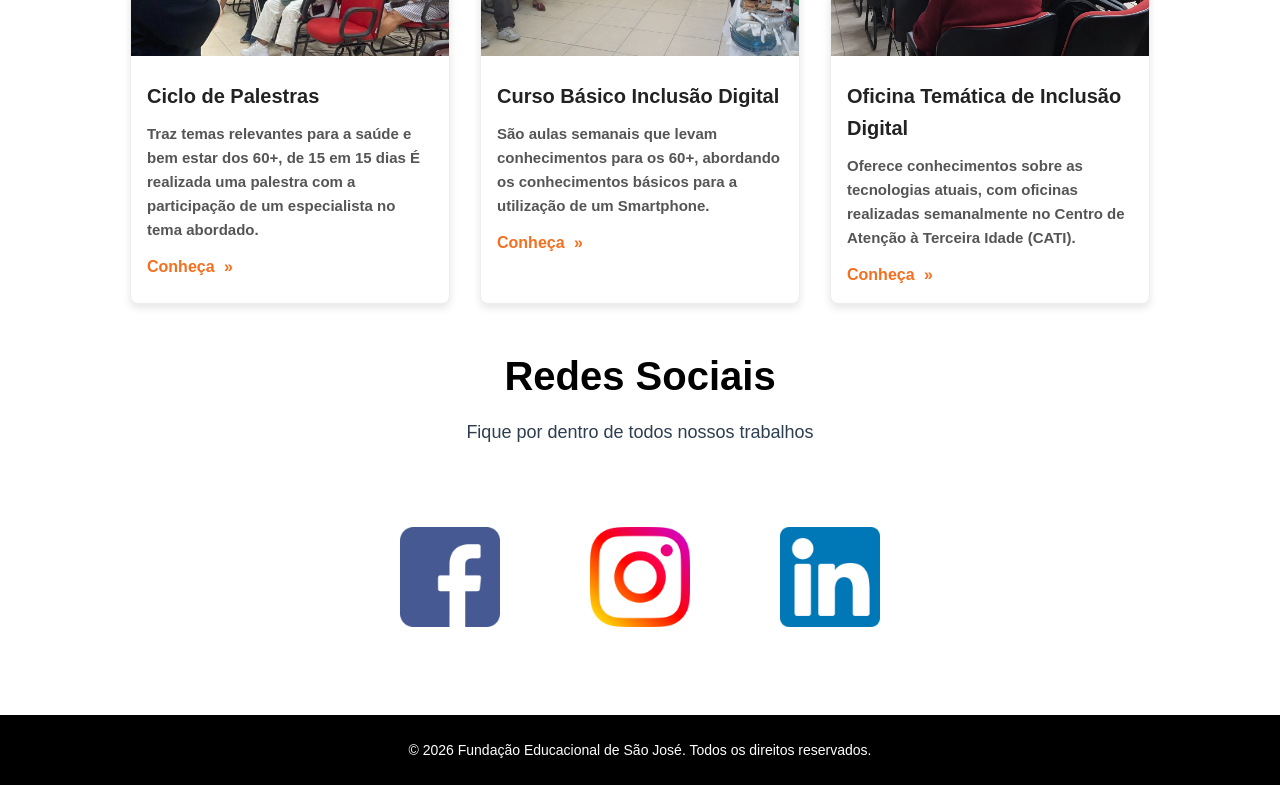
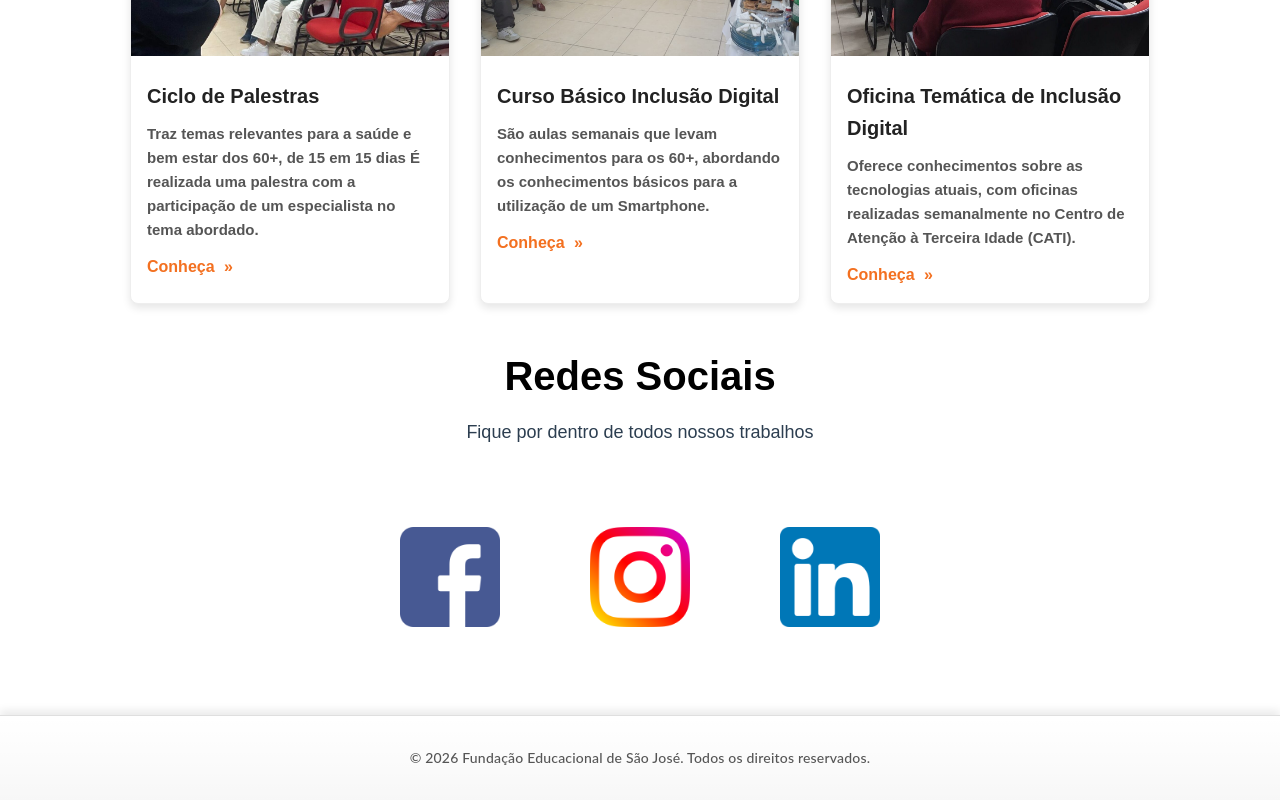
Before and after one commit to FUNDESJ/site-fundesj, a React (Vite) app: page / in a window 1280 px wide. Shown: the part 1332-2132 px from the top of the page. Built offline with nearby package versions, Linux system fonts and the light colour scheme.

Commit message:
mudanças no css do footer e troca de foto projeto egressos univali

```diff
--- a/src/components/footer/footer.css
+++ b/src/components/footer/footer.css
@@ -1,26 +1,35 @@
 .footer {
   position: relative;
-  background-color: #000;
-  color: #fff;
-  text-align: center;
-  padding: 24px 16px;
   overflow: hidden;
+  background-color: #ffffff;
+  border-top: 1px solid rgba(119, 119, 119, 0.23);
+  box-shadow: 0 -5px 8px rgba(0, 0, 0, 0.08);
+  padding: 30px 20px;
 }
 
 .footer-overlay {
   position: absolute;
-  top: 0;
-  left: 0;
-  width: 100%;
-  height: 100%;
-  background-size: cover;
-  background-position: center;
-  opacity: 0.2;
-  z-index: 1;
+  inset: 0;
+  pointer-events: none;
+  background: linear-gradient(to bottom,
+      rgba(255, 255, 255, 0),
+      rgba(0, 0, 0, 0.030));
 }
 
 .footer-content {
   position: relative;
   z-index: 2;
+  max-width: 1200px;
+  margin: 0 auto;
+  text-align: center;
+}
+
+.footer-content p {
+  margin: 0;
+  font-family: "Lato", sans-serif;
   font-size: 14px;
+  font-weight: 500;
+  color: #555;
+  line-height: 1.7;
+  letter-spacing: 0.2px;
 }
--- a/src/pages/noticias/index.jsx
+++ b/src/pages/noticias/index.jsx
@@ -12,7 +12,7 @@ const Noticias = () => {
     const noticias = [
         {
             titulo: 'Idosos de São José aprendem a usar smartphone e conquistam mais autonomia com projeto de Inclusão Digital',
-            imagem: 'https://saojose.sc.gov.br/wp-content/uploads/2026/07/MG_5275-1920x1280.jpg',
+            imagem: 'https://i0.wp.com/saojose.sc.gov.br/wp-content/uploads/2026/07/MG_5275-1920x1280.jpg?resize=960%2C640&ssl=1',
             data: '10/07/2026',
             url: 'https://saojose.sc.gov.br/idosos-de-sao-jose-aprendem-a-usar-smartphone-e-conquistam-mais-autonomia-com-projeto-de-inclusao-digital/103524/'
         },
--- a/src/pages/projetosAtivos/index.jsx
+++ b/src/pages/projetosAtivos/index.jsx
@@ -4,7 +4,7 @@ import styles from './ProjetosAtivos.module.css';
 import Header from '../../components/header/index.jsx';
 import Footer from '../../components/footer/footer.jsx';
 import ciclo from '../../images/pagina inicial/ciclo.jpg';
-import univali from '../../images/pagina inicial/univali.jpg';
+import univali from '../../images/fotos parceiros/univali.png';
 import inclusaoidosos from '../../images/pagina inicial/inclusao.png';
 import idtodos from '../../images/pagina inicial/idtodosfi.jpeg';
 import oficinaFuturo from '../../images/pagina inicial/oficinaFuturo.jpeg';
```
Also changed, not shown: src/components/footer/footer.jsx (line endings or trailing spaces).
